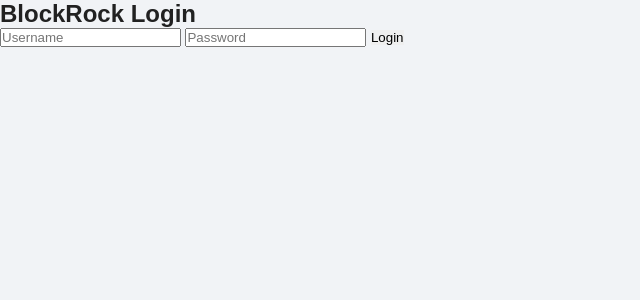
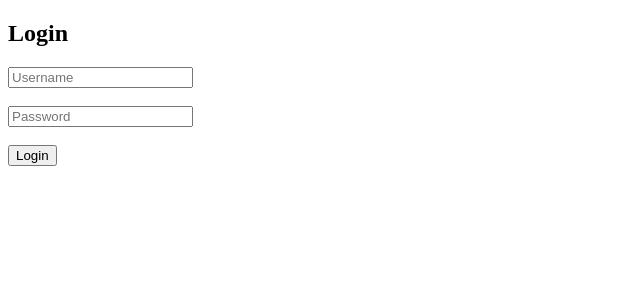
Before and after one commit to ashishsahoo18/ecommerce-website, a Django app: page /login/ in a window 1280 px wide. Shown: the top 300 px of the page, without its empty margins (0-640 px from the left). Run offline with Django 5.2, Linux system fonts and the light colour scheme.

Commit message:
Update login.html

```diff
--- a/backend/backend/templates/login.html
+++ b/backend/backend/templates/login.html
@@ -1,14 +1,9 @@
-{% load static %}
-
 <!DOCTYPE html>
-
 <html>
 
 <head>
 
-<title>BlockRock Login</title>
-
-<link rel="stylesheet" href="{% static 'style.css' %}">
+<title>Login</title>
 
 </head>
 
@@ -16,12 +11,7 @@
 <body>
 
 
-<div class="login-box">
-
-
-<h2>
-BlockRock Login
-</h2>
+<h2>Login</h2>
 
 
 <form method="POST">
@@ -35,25 +25,26 @@
 placeholder="Username">
 
 
+<br><br>
+
+
 <input
 type="password"
 name="password"
 placeholder="Password">
 
 
+<br><br>
+
+
 <button type="submit">
-
 Login
-
 </button>
 
 
 </form>
 
 
-</div>
-
-
 </body>
 
 </html>
```
